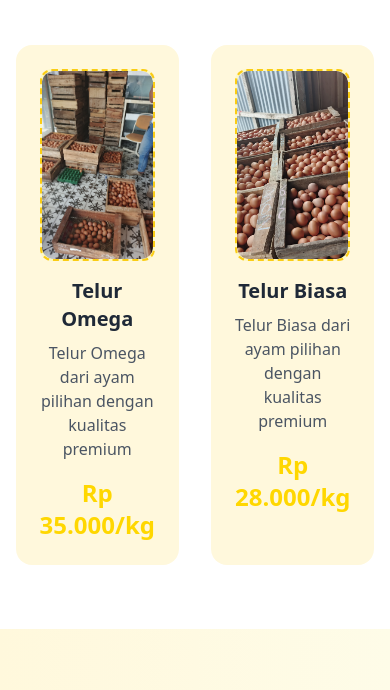
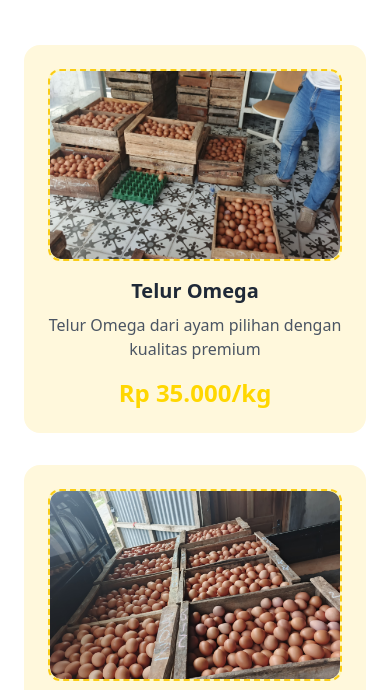
Before and after one commit to Jmbrg-Zero/Eggspedisi-Grosir, a plain HTML site: page index.html in a window 390 px wide. Shown: the part 1147-1837 px from the top of the page. Drawn offline with nearby package versions, Linux system fonts and the light colour scheme.

Commit message:
index.html

```diff
--- a/index.html
+++ b/index.html
@@ -91,7 +91,7 @@
             <h2 class="text-4xl font-bold text-center text-gray-800 mb-12">
                 Produk <span class="text-egg-yellow">Unggulan</span> Kami
             </h2>
-            <div class="flex flex-row justify-center gap-8">
+            <div class="flex flex-col md:flex-row justify-center items-center gap-8">
                 <!-- Slot Gambar Produk 2 -->
                 <div class="bg-egg-cream rounded-2xl p-6 text-center hover:shadow-xl transition-all duration-300 transform hover:scale-105">
     <!-- Gambar -->
```
